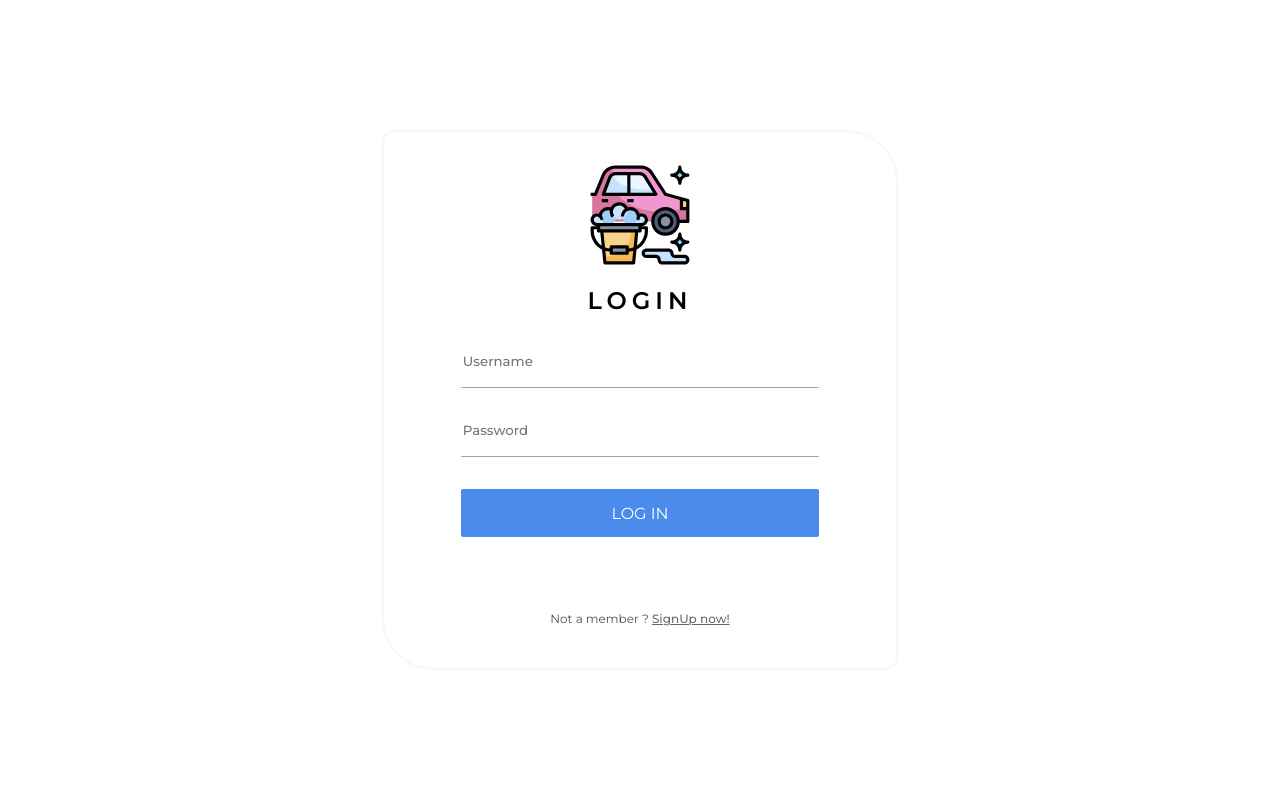
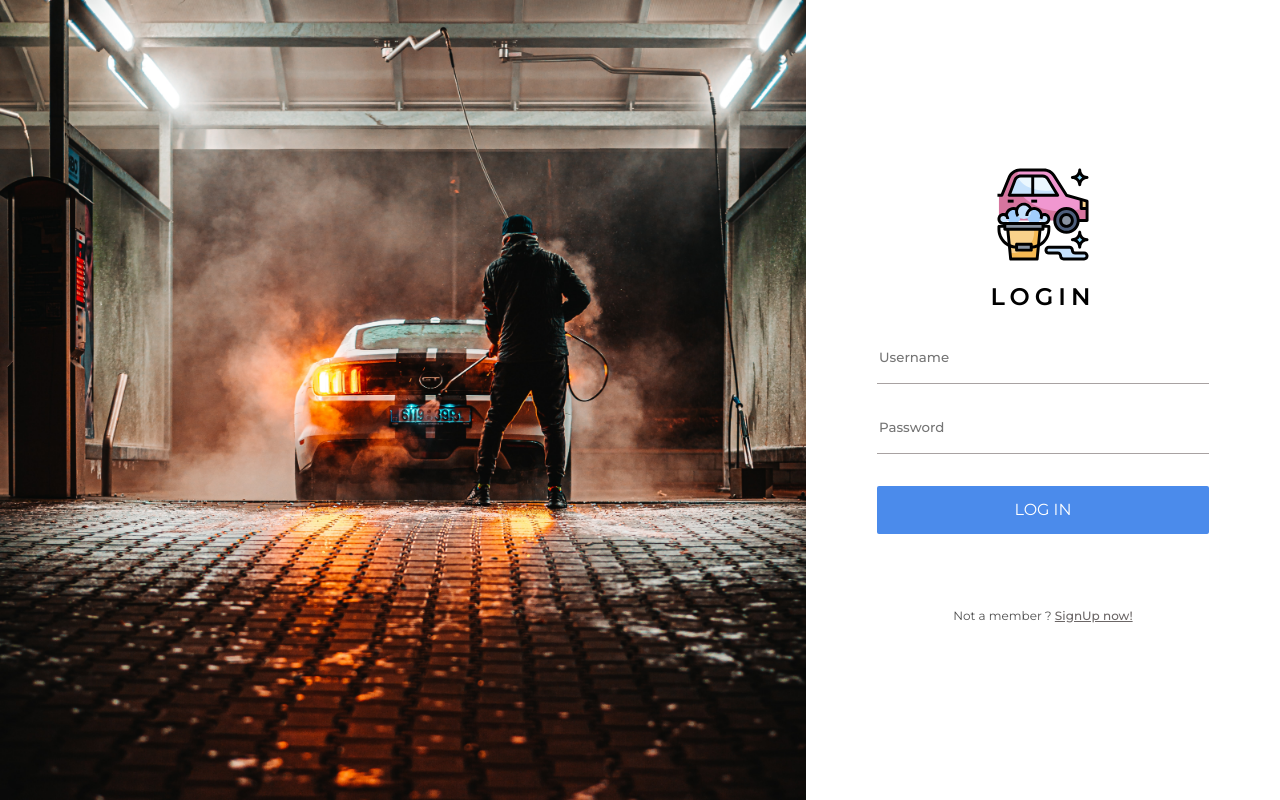
Before and after one commit to lamrouahmed/CW, a PHP site: page /login.html in a window 1280 px wide. Run offline with PHP 8.4, Linux system fonts and the light colour scheme.

Commit message:
added some tweaks to the desktop version

```diff
--- a/css/login/style.css
+++ b/css/login/style.css
@@ -297,50 +197,55 @@ body {
     display: none;
   }
   .wrapper {
-    width: 45%;
-    margin: 0 auto;
+    display: -webkit-box;
+    display: -ms-flexbox;
+    display: flex;
+    -webkit-box-pack: space-evenly;
+        -ms-flex-pack: space-evenly;
+            justify-content: space-evenly;
+    -webkit-box-align: center;
+        -ms-flex-align: center;
+            align-items: center;
+    -webkit-box-orient: horizontal;
+    -webkit-box-direction: normal;
+        -ms-flex-direction: row;
+            flex-direction: row;
   }
-  .wrapper .container {
-    -webkit-box-shadow: 0px 0px 5px -2px #c5bbbb;
-            box-shadow: 0px 0px 5px -2px #c5bbbb;
-    padding: 2em 0;
-    border-radius: 10px;
-    border-bottom-left-radius: 50px;
-    border-top-right-radius: 50px;
-    -webkit-transition: all 200ms ease-in-out;
-    transition: all 200ms ease-in-out;
-  }
-  .wrapper .container:hover {
-    -webkit-transition: all 200ms ease-in-out;
-    transition: all 200ms ease-in-out;
-    -webkit-box-shadow: 0px 0px 6px -2px gray;
-            box-shadow: 0px 0px 6px -2px gray;
-    border-radius: 0;
+  .wrapper .imgContainer {
+    background-image: url("/img/login/login.jpg");
+    width: 68%;
+    display: block;
+    height: 100%;
+    background-size: cover;
   }
 }
 
 /*---------------------------------------------------  Tablet  --------------------------------------------------------- */
 @media (min-width: 768px) and (max-width: 1200px) {
+  .mobileNav {
+    display: none;
+  }
   .wrapper {
-    width: 60%;
-    margin: 0 auto;
+    display: -webkit-box;
+    display: -ms-flexbox;
+    display: flex;
+    -webkit-box-pack: space-evenly;
+        -ms-flex-pack: space-evenly;
+            justify-content: space-evenly;
+    -webkit-box-align: center;
+        -ms-flex-align: center;
+            align-items: center;
+    -webkit-box-orient: horizontal;
+    -webkit-box-direction: normal;
+        -ms-flex-direction: row;
+            flex-direction: row;
   }
-  .wrapper .container {
-    -webkit-box-shadow: 0px 0px 5px -2px #dbd1d1;
-            box-shadow: 0px 0px 5px -2px #dbd1d1;
-    padding: 2em 0;
-    border-radius: 10px;
-    border-bottom-left-radius: 50px;
-    border-top-right-radius: 50px;
-    -webkit-transition: all 200ms ease-in-out;
-    transition: all 200ms ease-in-out;
-  }
-  .wrapper .container:hover {
-    -webkit-transition: all 200ms ease-in-out;
-    transition: all 200ms ease-in-out;
-    -webkit-box-shadow: 0px 0px 6px -2px gray;
-            box-shadow: 0px 0px 6px -2px gray;
-    border-radius: 0;
+  .wrapper .imgContainer {
+    background-image: url("/img/login/login.jpg");
+    width: 68%;
+    display: block;
+    height: 100%;
+    background-size: cover;
   }
 }
 /*# sourceMappingURL=style.css.map */
--- a/css/login/style.scss
+++ b/css/login/style.scss
@@ -315,25 +323,19 @@ body {
     }
 
     .wrapper {
+        display: flex;
+        justify-content: space-evenly;
+        align-items: center;
+        flex-direction: row;
+        .imgContainer {
+            background-image: url("/img/login/login.jpg");
+            width: 68%;
+            display: block;
+            height: 100%;
+            background-size: cover;
+        }
 
-        width: 45%;
 
-        margin: 0 auto;
-
-        .container {
-            box-shadow: 0px 0px 5px -2px #c5bbbb;
-            padding: 2em 0;
-            border-radius: 10px;
-            border-bottom-left-radius: 50px;
-            border-top-right-radius: 50px;
-            transition: all 200ms ease-in-out;
-
-            &:hover {
-                transition: all 200ms ease-in-out;
-                box-shadow: 0px 0px 6px -2px gray;
-                border-radius: 0;
-            }
-        }
 
     }
 
@@ -350,26 +352,23 @@ body {
 
 @include tablet {
 
+    .mobileNav {
+        display: none;
+    }
     .wrapper {
+        display: flex;
+        justify-content: space-evenly;
+        align-items: center;
+        flex-direction: row;
+        .imgContainer {
+            background-image: url("/img/login/login.jpg");
+            width: 68%;
+            display: block;
+            height: 100%;
+            background-size: cover;
+        }
 
-        width: 60%;
 
-        margin: 0 auto;
-
-        .container {
-            box-shadow: 0px 0px 5px -2px #dbd1d1;
-            padding: 2em 0;
-            border-radius: 10px;
-            border-bottom-left-radius: 50px;
-            border-top-right-radius: 50px;
-            transition: all 200ms ease-in-out;
-
-            &:hover {
-                transition: all 200ms ease-in-out;
-                box-shadow: 0px 0px 6px -2px gray;
-                border-radius: 0;
-            }
-        }
 
     }
 }
--- a/login.html
+++ b/login.html
@@ -27,6 +27,9 @@
         </div>
     </header>
     <div class="wrapper">
+        <div class="imgContainer">
+
+        </div>
         <div class="container">
             <div class="logo">
                 <img src="./svg/login/car-service.svg" />
```
Also changed, not shown: other parts of css/login/style.css (+2 -102 lines), other parts of css/login/style.scss (+102 -94 lines), script/login/script.js (+11 -5 lines), img/login/login.jpg (added), 1 other file.
